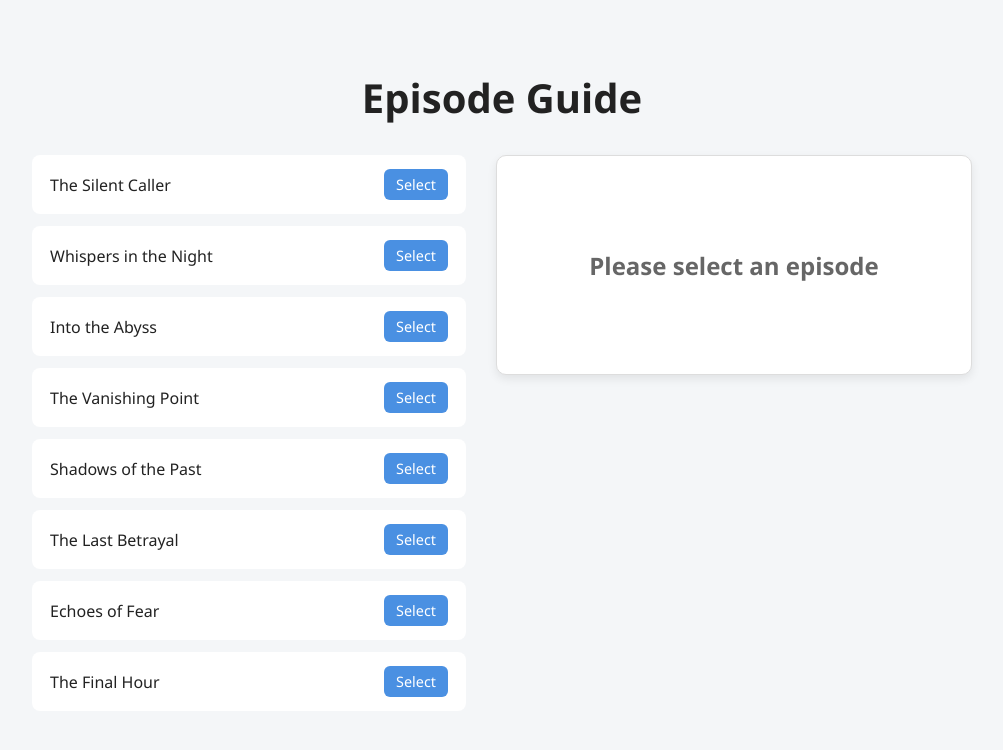
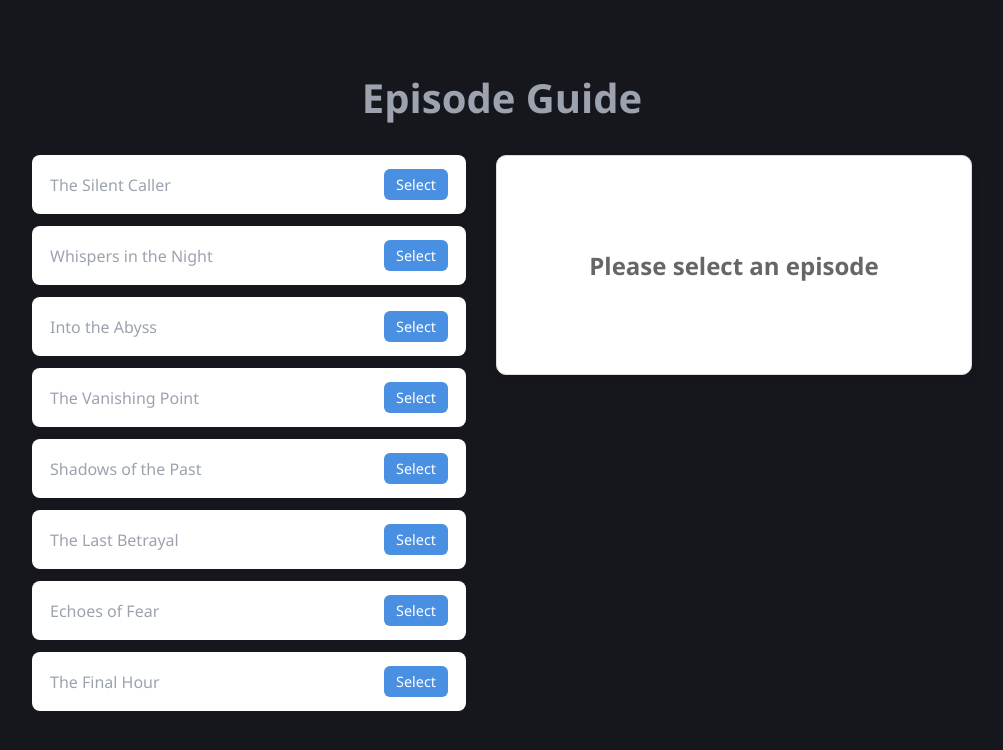
Before and after one commit to saracpena/Dark-Echoes, a React (Vite) app: page / in a window 1280 px wide. Shown: the top 750 px of the page, without its empty margins (138-1141 px from the left). Built offline with nearby package versions, Linux system fonts and the light colour scheme.

Commit message:
updating colors

```diff
--- a/src/App.css
+++ b/src/App.css
@@ -10,8 +10,8 @@
 
 body {
   font-family: Bahnschrift, "Segoe UI", Arial, sans-serif;
-  background: #f4f6f8;
-  color: #222;
+  background: #16171d;
+  color: #9ca3af;
 }
 
 /* ===========================
```
